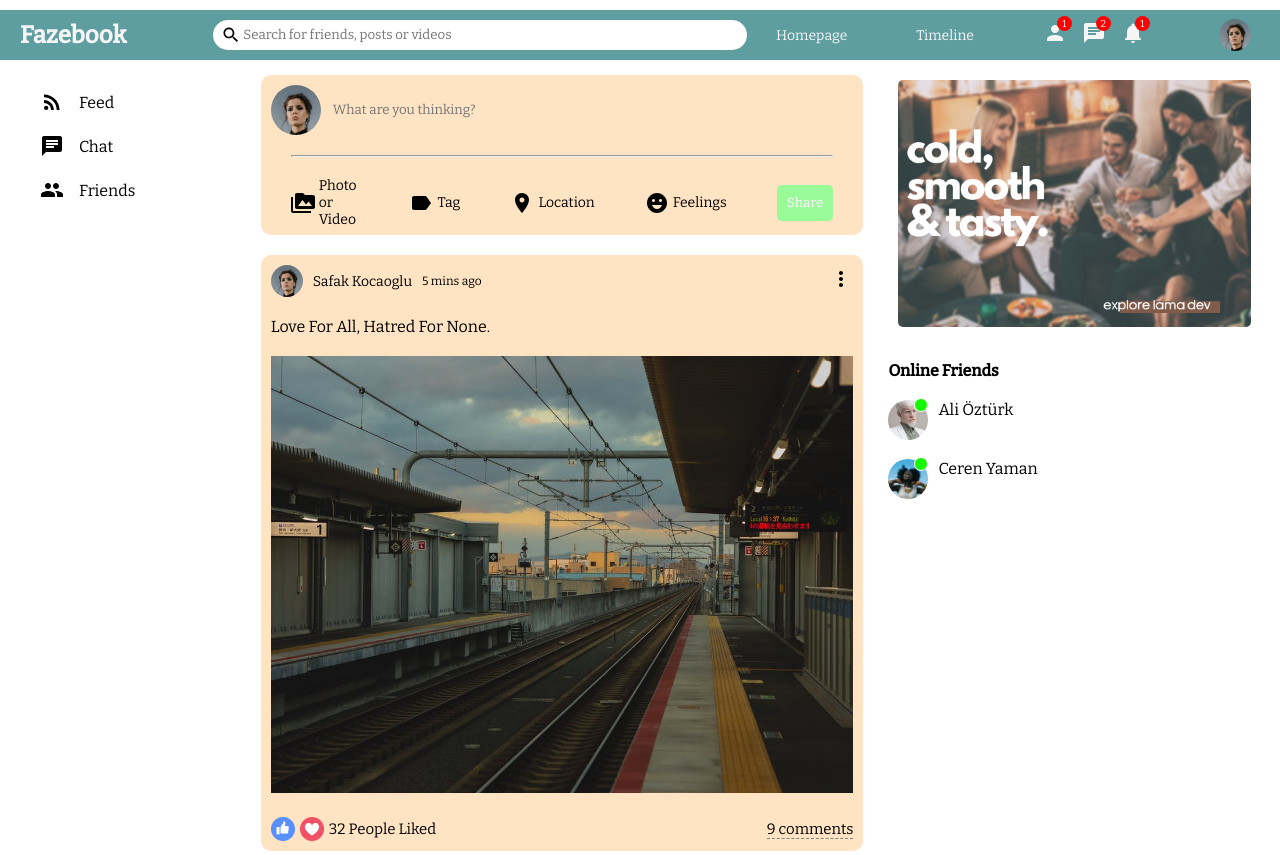
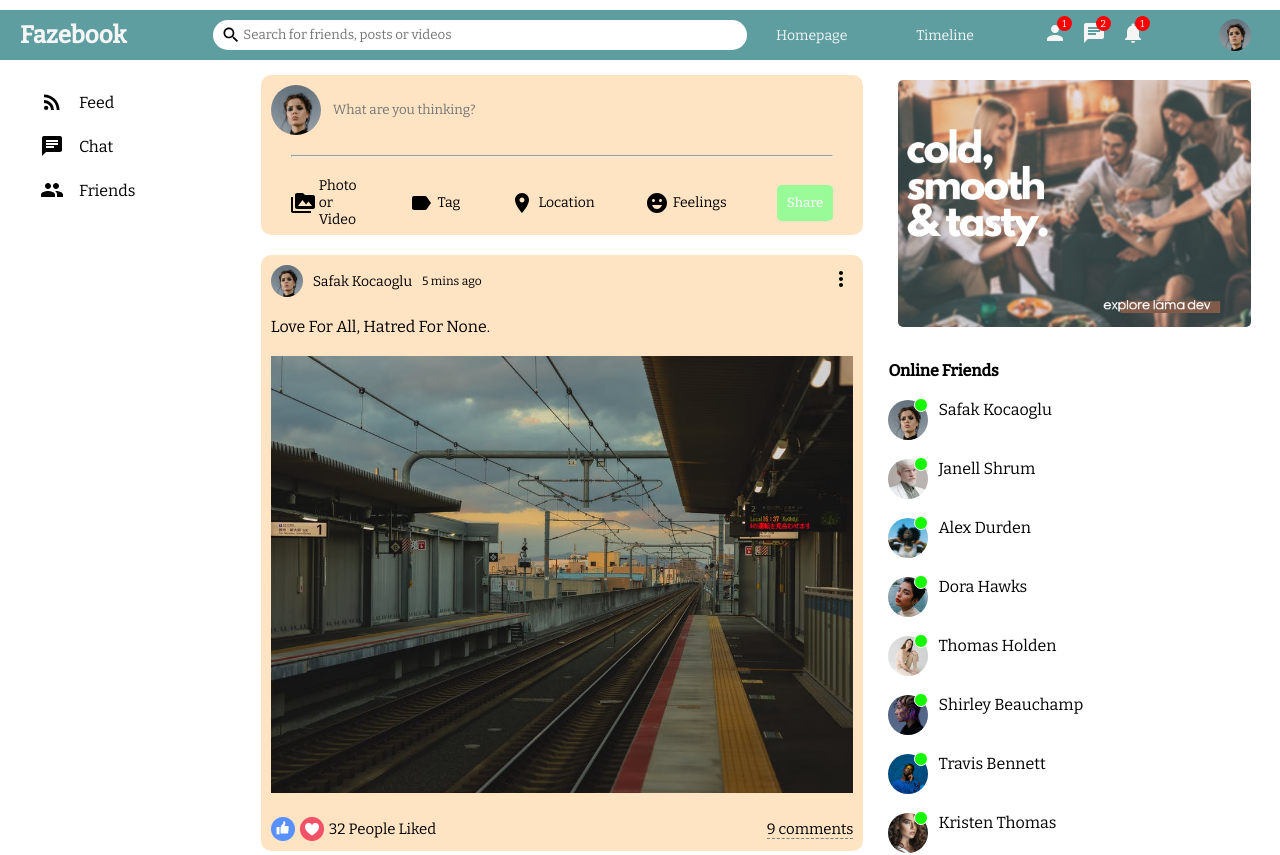
Before and after one commit to fazlibalkan/fazebook, a React (Create React App) app in the folder client/: page / in a window 1280 px wide. Shown: the top 855 px of the page. Built offline with nearby package versions, Linux system fonts and the light colour scheme.

Commit message:
rightbar functionality added

```diff
--- /dev/null
+++ b/client/src/components/online/Online.jsx
@@ -0,0 +1,13 @@
+import "./online.css"
+
+export default function Online({user}) {
+  return (
+    <li className="rightbarFriend">
+        <div className="rightbarProfileImageContainer">
+            <img src={user.profilePicture} alt="" className="rightbarProfileImage" />
+            <span className="rightbarOnline"> </span>
+        </div>
+        <span className="rightbarUsername">{user.username}</span>
+    </li>
+  )
+}
--- /dev/null
+++ b/client/src/components/online/online.css
@@ -0,0 +1,32 @@
+
+.rightbarFriend {
+    display: flex;
+    margin-bottom: 15px;
+}
+
+.rightbarProfileImageContainer {
+    margin-right: 10px;
+    position: relative;
+}
+
+.rightbarProfileImage {
+    width: 40px;
+    height: 40px;
+    border-radius: 50%;
+    object-fit: cover;
+}
+
+.rightbarOnline {
+    width: 12px;
+    height: 12px;
+    border-radius: 50%;
+    background-color: rgb(21, 248, 0);
+    position: absolute;
+    top: -2px;
+    right: 0;
+    border: 1px solid white;
+}
+
+.rightbarUsername {
+    font-size: 16px;
+}
--- a/client/src/components/rightbar/Rightbar.jsx
+++ b/client/src/components/rightbar/Rightbar.jsx
@@ -1,5 +1,7 @@
 import "./rightbar.css"
 import {} from "@mui/icons-material"
+import {Users} from "../../dummyData"
+import Online from "../online/Online.jsx"
 
 export default function Rightbar() {
   return (
@@ -8,22 +10,9 @@ export default function Rightbar() {
         <h4 className="rightbarTitle">Online Friends</h4>
 
         <ul className="rightbarFriendList">
-          <li className="rightbarFriend">
-            <div className="rightbarProfileImageContainer">
-              <img src="assets/person/2.jpeg" alt="" className="rightbarProfileImage" />
-              <span className="rightbarOnline"> </span>
-            </div>
-            <span className="rightbarUsername">Ali Öztürk</span>
-          </li>
-
-          <li className="rightbarFriend">
-            <div className="rightbarProfileImageContainer">
-              <img src="assets/person/3.jpeg" alt="" className="rightbarProfileImage" />
-              <span className="rightbarOnline"> </span>
-            </div>
-            <span className="rightbarUsername">Ceren Yaman</span>
-          </li>
-
+          {Users.map(u=>(
+            <Online key={u.id} user={u}/>
+          ))}
         </ul>
     </div>
   )
```
Also changed, not shown: client/src/components/post/post.css (line endings or trailing spaces).
